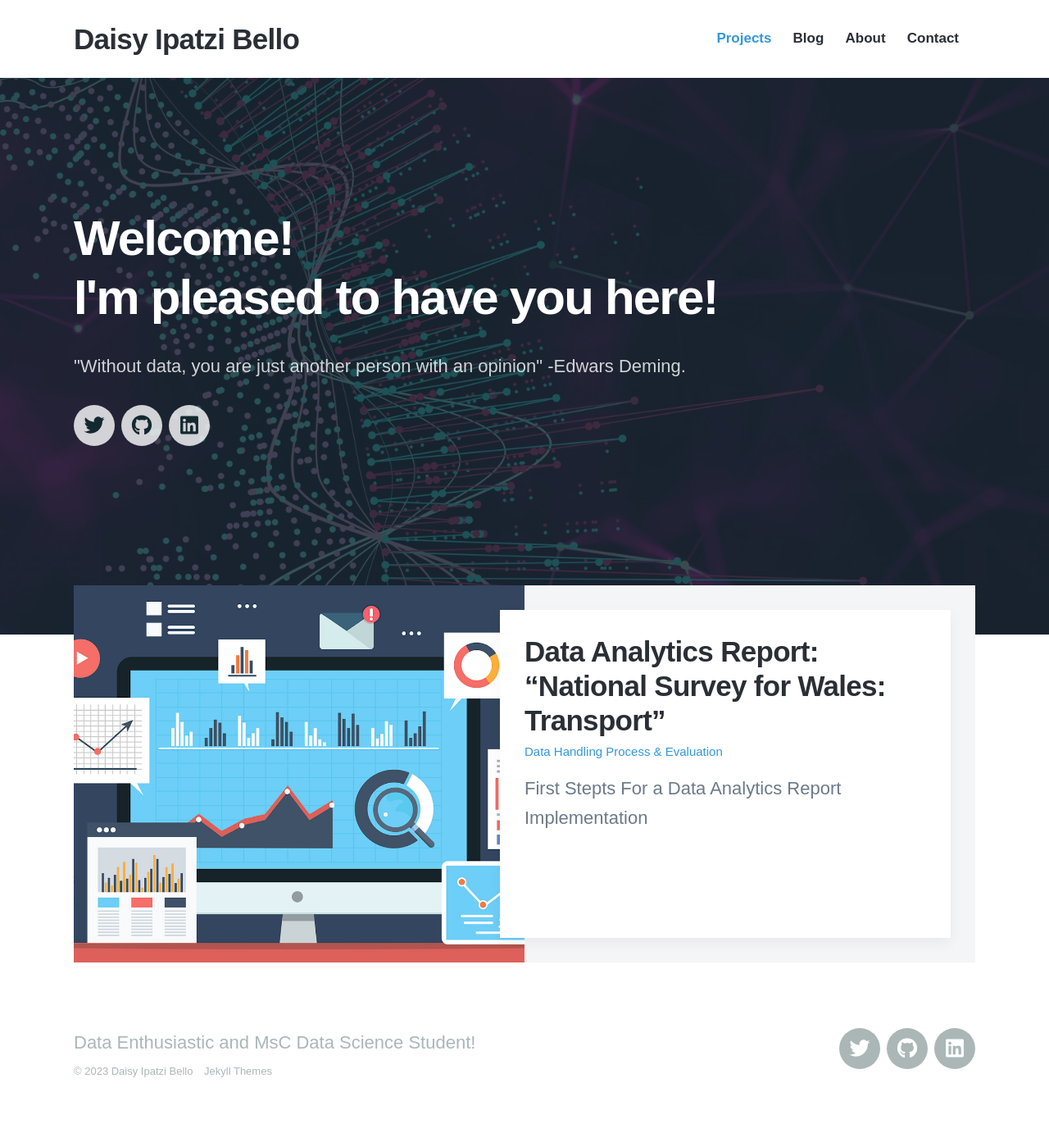
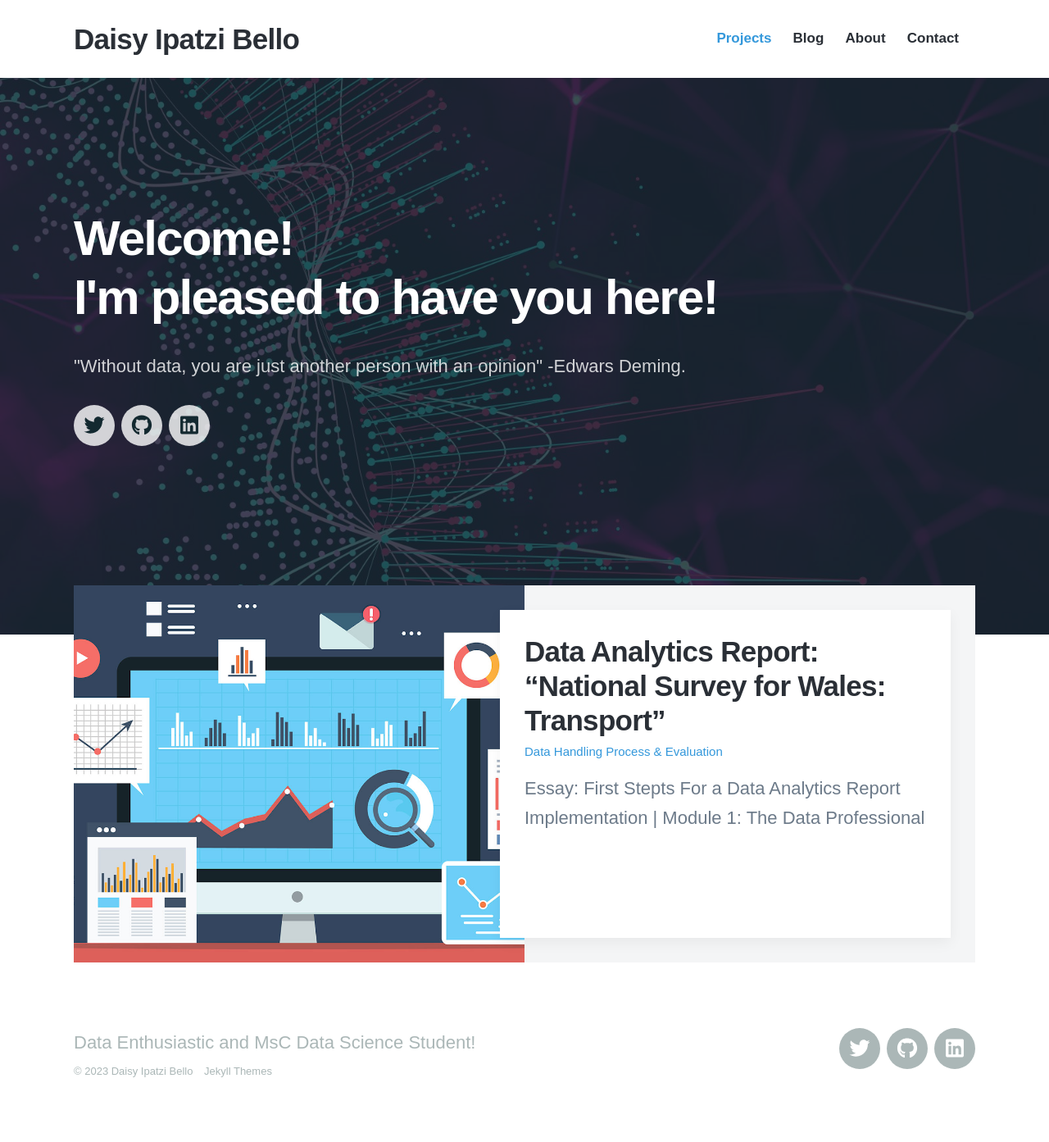
Before and after one commit to DaisyIpatzi/daisyipatzi.github.io, a Jekyll site: the page built from index.html, in a window 1280 px wide. Shown: the whole page at 82% size. Built offline with Jekyll 4.4.1, drawn with Linux system fonts in a browser that asks for light colours; nearby versions of some CDN libraries; some web fonts are replaced.

Commit message:
Update 2022-11-21-analytics-report1.md

```diff
--- a/_projects/2022-11-21-analytics-report1.md
+++ b/_projects/2022-11-21-analytics-report1.md
@@ -2,7 +2,7 @@
 title: 'Data Analytics Report: “National Survey for Wales: Transport”'
 subtitle: 'Data Handling Process & Evaluation'
 date: 2022-11-21 00:00:00
-description: First Stepts For a Data Analytics Report Implementation
+description: 'Essay: First Stepts For a Data Analytics Report Implementation | Module 1: The Data Professional'
 featured_image: '/images/demo/analytics.png'
 ---
 
```
